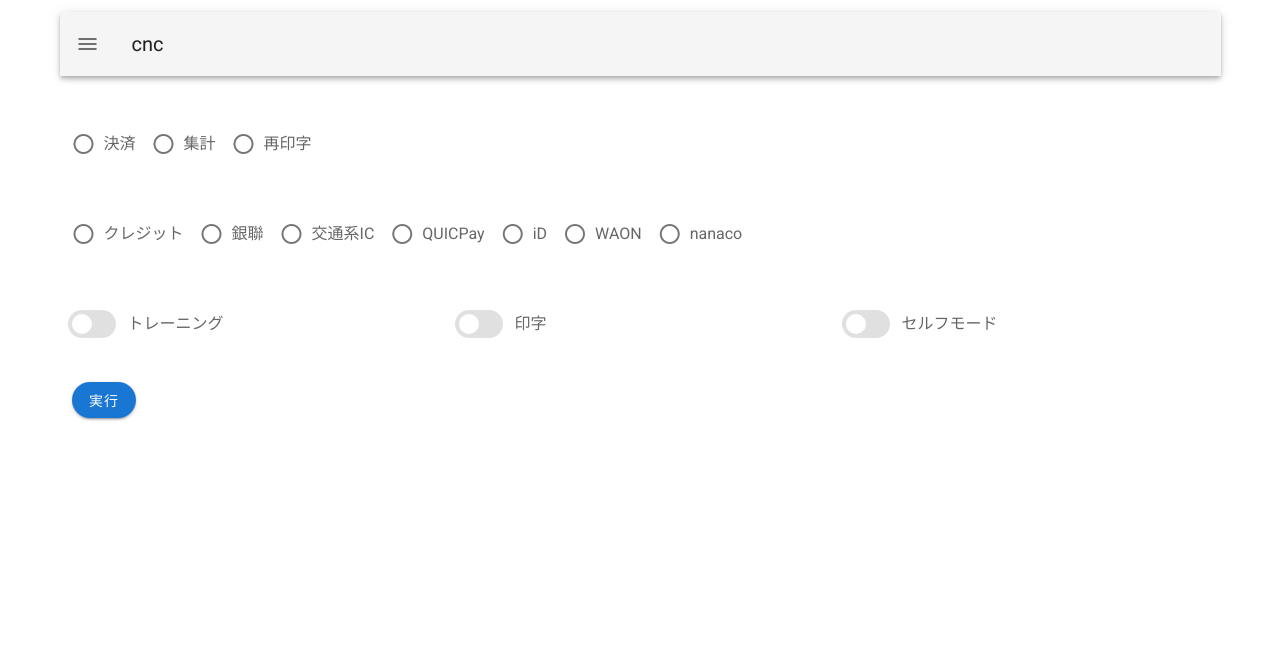
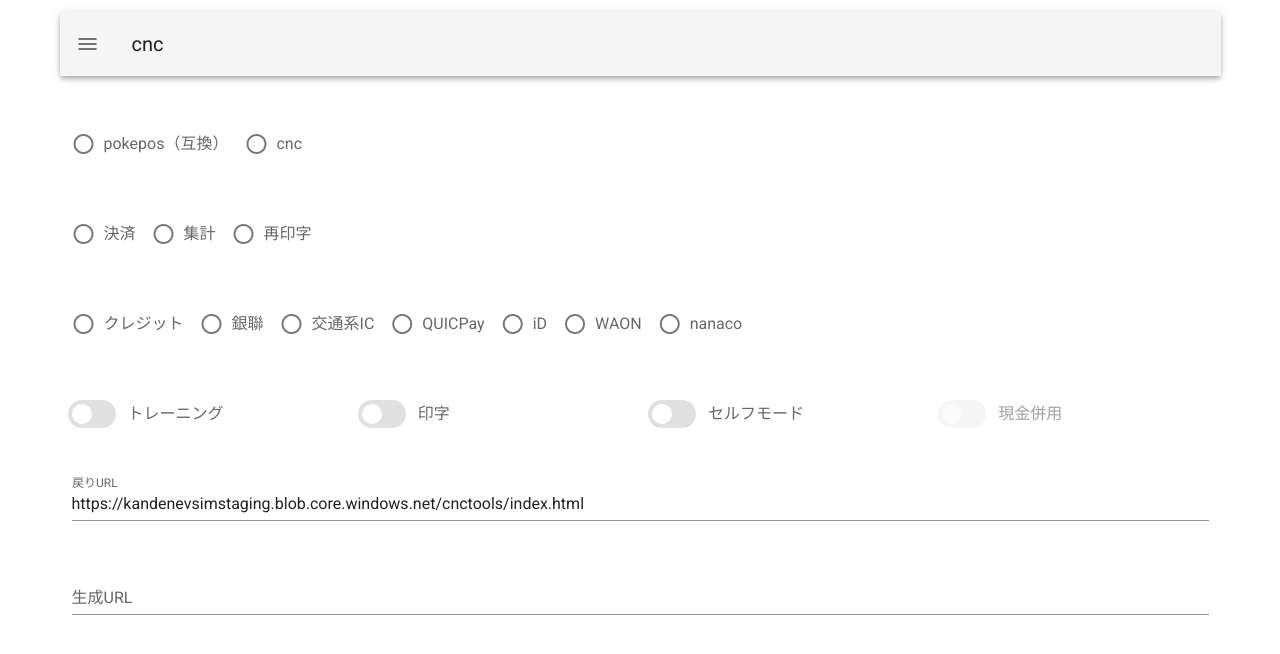
Before and after one commit to CODIANZ/clt.cnctools, a Vue app: page /#/tools/pos in a window 1280 px wide. Shown: the top 654 px of the page. Built offline with nearby package versions, Linux system fonts and the light colour scheme.

Commit message:
電子マネーの売上を実装

```diff
--- a/src/views/tools/POS.vue
+++ b/src/views/tools/POS.vue
@@ -1,6 +1,19 @@
 <template>
   <v-container>
     <v-form ref="form">
+      <v-row>
+        <v-col>
+          <v-radio-group v-model="m.mode" row>
+            <v-radio
+              v-for="it in modes"
+              :key="`modes-${it.value}`"
+              :label=it.label
+              :value=it.value
+            ></v-radio>
+          </v-radio-group>
+        </v-col>
+      </v-row>
+
       <v-row>
         <v-col>
           <v-radio-group v-model="m.menu" row>
@@ -114,6 +127,14 @@
             :label="`セルフモード`"
           ></v-switch>
         </v-col>
+        <v-col>
+          <v-switch
+            v-model="m.bTogether"
+            inset
+            :label="`現金併用`"
+            :disabled="!(m.moneytype=='Suica'&&m.job=='Sales')"
+          ></v-switch>
+        </v-col>
       </v-row>
 
       <v-row v-if="m.menu=='Service'&&m.job=='Sales'">
@@ -144,11 +165,32 @@
 
       <v-row>
         <v-col>
+          <v-text-field
+            v-model="m.returnUrl"
+            label="戻りURL"
+            :rules="[required]"
+          ></v-text-field>
+        </v-col>
+      </v-row>
+
+      <v-row>
+        <v-col>
+          <v-text-field
+            v-model="m.computedUrl"
+            label="生成URL"
+            readonly
+          ></v-text-field>
+        </v-col>
+      </v-row>
+
+      <v-row>
+        <v-col>
           <v-btn
             rounded
             color="primary"
             dark
             @click="onExecute"
+            :disabled="m.computedUrl.length==0"
           >
           実行
           </v-btn>
@@ -159,11 +201,12 @@
 </template>
 
 <script lang="ts">
-import { defineComponent, reactive, ref, computed } from "@vue/composition-api";
+import { defineComponent, reactive, ref, computed, watch } from "@vue/composition-api";
 import { iform, validations } from "@/codes/FormUtil";
-import { debug } from "debug";
-const LOG = debug("app:POS");
+//import { debug } from "debug";
+//const LOG = debug("app:POS");
 
+type mode_t       = "pokepos" | "cnc";
 type menus_t      = "Service" | "Journal" | "Reprint";
 type moneytype_t  = "Credit" | "Cup" | "Suica" | "QP" | "ID" | "Waon" | "Nanaco";
 type job_t        = "Sales" | "Refund" | "Confirm";
@@ -173,6 +216,7 @@ type reprint_t    = "Slip" | "Journal";
 type when_t       = "Last" | "BeforeLast";
 
 const m = reactive({
+  mode: undefined as mode_t | undefined,
   menu: undefined as menus_t | undefined,
   moneytype: undefined as moneytype_t | undefined,
   job: undefined as job_t | undefined,
@@ -183,10 +227,12 @@ const m = reactive({
   bTraining: false,
   bPrinting: false,
   bSelfMode: false,
+  bTogether: false,
   amount: "",
   taxOther: "",
   productCode: "",
-  baseScheme: "pokeposem-pos://"
+  returnUrl: "https://kandenevsimstaging.blob.core.windows.net/cnctools/index.html",
+  computedUrl: ""
 });
 
 
@@ -194,6 +240,17 @@ interface radio_item<T> {
   label: string;
   value: T;
 }
+
+const modes: radio_item<mode_t>[] = [
+  {
+    label: "pokepos（互換）",
+    value: "pokepos"
+  },
+  {
+    label: "cnc",
+    value: "cnc"
+  }
+];
 
 const menus: radio_item<menus_t>[] = [
   {
@@ -327,7 +384,32 @@ const computeds  = {
   })
 }
 
-function isEMoney(mt: moneytype_t) {
+function onExecute() {
+  location.href = m.computedUrl;
+}
+
+export default defineComponent({
+  setup() {
+    const form = ref<iform>();
+    return {
+      m,
+      modes,
+      menus,
+      moneytypes,
+      jobs,
+      journals,
+      reprints,
+      whens,
+      details,
+      form,
+      ...computeds,
+      ...validations,
+      onExecute
+    };
+  }
+});
+
+function isEMoney() {
   switch(m.moneytype){
     case "Credit":
     case "Cup": {
@@ -344,36 +426,61 @@ function isEMoney(mt: moneytype_t) {
   }
 }
 
-function urlCommon() {
-  return  `training=${m.bTraining?"1":"0"}` +
-          `&bPrinting=${m.bPrinting?"1":"0"}` +
-          `&bSelfMode=${m.bSelfMode?"1":"0"}`;
+function baseScheme() {
+  if(!m.moneytype) return undefined;
+  if(!m.mode) return undefined;
+  if(m.mode == "pokepos"){
+    if(isEMoney()) return "pokeposem-pos://";
+    else "pokepos://";
+  }
+  else if(m.mode == "cnc"){
+    return "ppcnc://";
+  }
 }
 
-function urlService() {
-  const baseUrl = `${m.baseScheme}Service${m.moneytype}`;
-  const amount = `?amount=${m.amount}`
+function urlCommon() {
+  return  `returnUrlScheme=${m.returnUrl}` +
+          (m.bTraining ? "&training=1" : "") +
+          (m.bPrinting ? "&print=1" : "&print=0") +
+          (m.bSelfMode ? "&selfmode=1" : "");
+}
+
+function doUrlService() {
+  do {
+    const scheme = baseScheme();
+    if(!scheme) break;
+    if(!m.moneytype) break;
+    if(isNaN(parseInt(m.amount))) break;
+
+    const path = `Service${m.moneytype}`;
+    const common = urlCommon();
+    const amount = `&amount=${m.amount}`
+
     const productCode = (() => {
       if(computeds.bProductCode.value){
+        if(isNaN(parseInt(m.productCode))) undefined;
         if(m.moneytype == "ID") return `&goodsCode=${m.productCode}`;
         /* TODO: クレジットってProductCode不要？ */
       }
       return "";
     })();
+    if(productCode === undefined) break;
+
     const taxOther = (() => {
       if(computeds.bTaxOther.value){
+        if(isNaN(parseInt(m.taxOther))) undefined;
         return `&taxOther=${m.taxOther}`;
       }
       return "";
     })();
+    if(taxOther === undefined) break;
+
     const operationDiv = (() => {
-    if(!m.moneytype) return "";
-
-    if(isEMoney(m.moneytype)){
+      if(isEMoney()){
         const tbl: {[_ in job_t]: string} = {
           Sales:    "&operationDiv=1",
           Refund:   "&operationDiv=2",
-        Confirm:  ""
+          Confirm:  "&operationDiv=3"
         }
         return m.job ? tbl[m.job] : "";
       }
@@ -381,19 +488,32 @@ function urlService() {
         const tbl: {[_ in job_t]: string} = {
           Sales:    "&operationDiv=0",
           Refund:   "&operationDiv=1",
-        Confirm:  "&operationDiv=2"
+          Confirm:  ""
         }
         return m.job ? tbl[m.job] : "";
       }
     })();
-  return `${baseUrl}${amount}${productCode}${taxOther}${operationDiv}&${urlCommon()}`;
+
+    const together = (() => {
+      if(m.moneytype == "Suica" && m.job == "Sales"){
+        return `&together=${m.bTogether?"1":"0"}`;
+      }
+      return "";
+    })();
+
+    return `${scheme}${path}?${common}${amount}${productCode}${taxOther}${operationDiv}${together}`;
+  // eslint-disable-next-line no-constant-condition
+  } while(false);
+
+  return undefined;
 }
 
-function onExecute() {
+
+function updateUrl() {
   const url = (() => {
     switch(m.menu){
       case "Service": {
-        return urlService();
+        return doUrlService();
       }
       case "Journal": {
         return "";
@@ -406,27 +526,26 @@ function onExecute() {
       }
     }
   })();
-  LOG(`onExecute = ${url}`);
-  location.href = url;
+
+  m.computedUrl = url ?? "";
 }
 
-export default defineComponent({
-  setup(props, ctx) {
-    const form = ref<iform>();
-    return {
-      m,
-      menus,
-      moneytypes,
-      jobs,
-      journals,
-      reprints,
-      whens,
-      details,
-      form,
-      ...computeds,
-      ...validations,
-      onExecute
-    };
-  }
-});
+watch(() => m.mode, ()=> updateUrl());
+watch(() => m.menu, ()=> updateUrl());
+watch(() => m.moneytype, ()=> updateUrl());
+watch(() => m.job, ()=> updateUrl());
+watch(() => m.journal, ()=> updateUrl());
+watch(() => m.detail, ()=> updateUrl());
+watch(() => m.reprint, ()=> updateUrl());
+watch(() => m.when, ()=> updateUrl());
+watch(() => m.bTraining, ()=> updateUrl());
+watch(() => m.bPrinting, ()=> updateUrl());
+watch(() => m.bSelfMode, ()=> updateUrl());
+watch(() => m.bTogether, ()=> updateUrl());
+watch(() => m.amount, ()=> updateUrl());
+watch(() => m.taxOther, ()=> updateUrl());
+watch(() => m.productCode, ()=> updateUrl());
+watch(() => m.returnUrl, ()=> updateUrl());
+
+
 </script>
```
Lines whose indentation alone changed are shown as unchanged.
